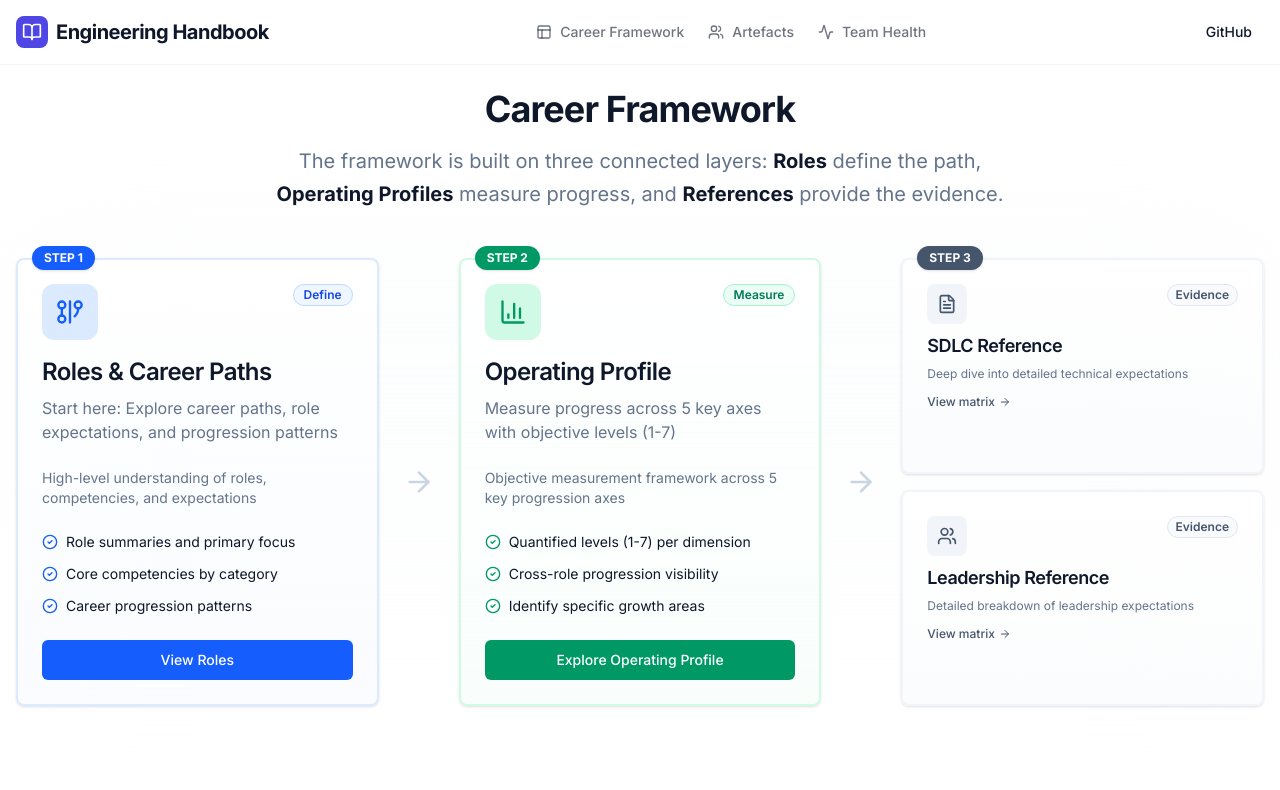
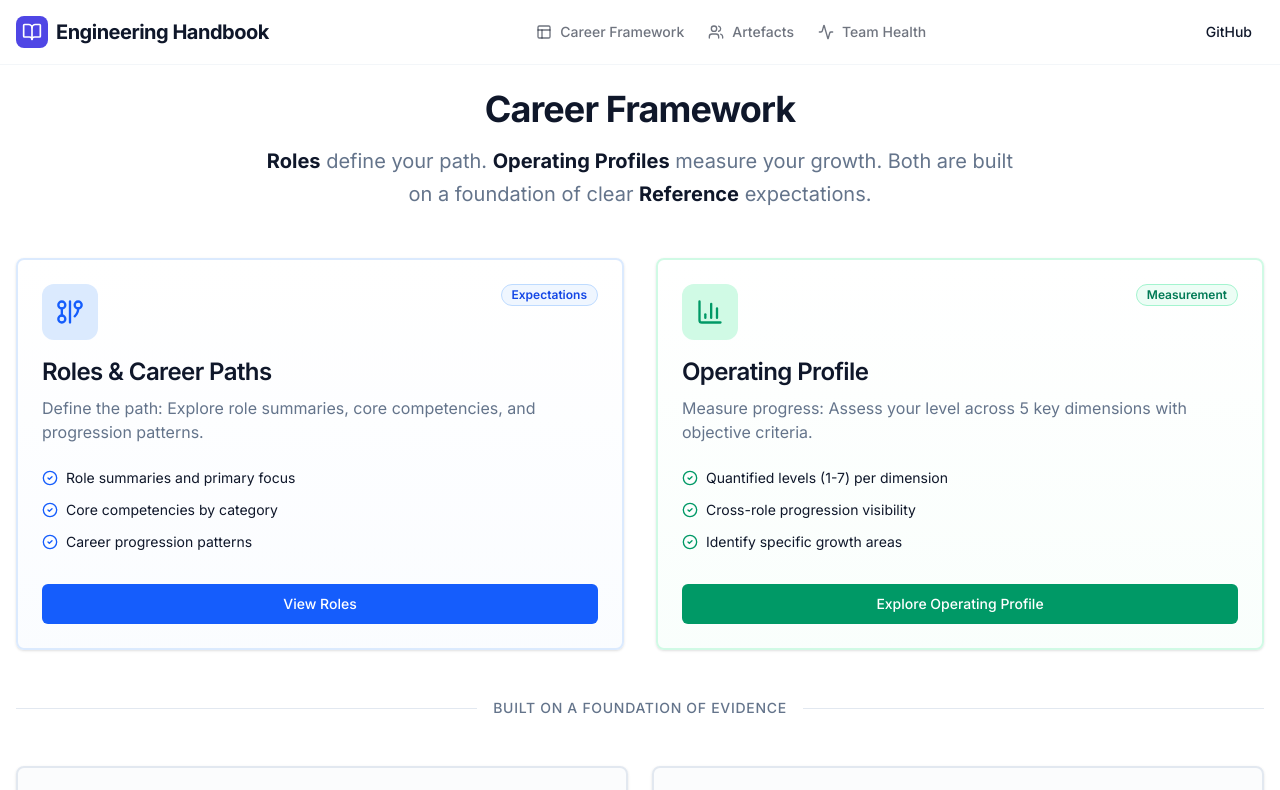
Before and after one commit to samclement/engineering-handbook, a Next.js app: page /career-framework in a window 1280 px wide. Shown: the top 790 px of the page. Built offline with nearby package versions, Linux system fonts and the light colour scheme.

Commit message:
refactor: change career framework landing page layout

```diff
--- a/app/career-framework/page.tsx
+++ b/app/career-framework/page.tsx
@@ -25,20 +25,17 @@ export default function CareerFrameworkPage() {
                 <h1 className="text-3xl font-bold tracking-tight lg:text-4xl">Career Framework</h1>
 
                 <p className="text-xl max-w-3xl text-muted-foreground leading-relaxed mx-auto text-center">
-                    The framework is built on three connected layers: <strong className="text-foreground">Roles</strong> define the path, <strong className="text-foreground">Operating Profiles</strong> measure progress, and <strong className="text-foreground">References</strong> provide the evidence.
+                    <strong className="text-foreground">Roles</strong> define your path. <strong className="text-foreground">Operating Profiles</strong> measure your growth. Both are built on a foundation of clear <strong className="text-foreground">Reference</strong> expectations.
                 </p>
             </div>
 
-            {/* Main Navigation - Primary */}
-            <div className="mb-24 relative">
-                <div className="absolute inset-0 bg-gradient-to-b from-slate-50/50 to-transparent dark:from-slate-950/50 -z-10 rounded-3xl blur-3xl" />
+            {/* Main Layout - 2 Tiers */}
+            <div className="mb-24 space-y-8">
 
-                <div className="grid lg:grid-cols-[1fr_auto_1fr_auto_1fr] gap-6 items-center">
-                    {/* Column 1: Roles & Career Paths */}
+                {/* TIER 1: PRIMARY (Roles & Operating Profile) */}
+                <div className="grid md:grid-cols-2 gap-6 lg:gap-8">
+                    {/* Roles & Career Paths */}
                     <Link href="/career-framework/roles" className="group block h-full relative">
-                        <div className="absolute -top-3 left-4 px-3 py-1 bg-blue-600 text-white text-xs font-bold rounded-full shadow-sm z-10">
-                            STEP 1
-                        </div>
                         <Card className="h-full transition-all duration-300 hover:shadow-xl hover:-translate-y-1 border-2 border-blue-100 dark:border-blue-900/50 bg-gradient-to-b from-white to-blue-50/30 dark:from-slate-950 dark:to-blue-950/10">
                             <CardHeader>
                                 <div className="flex items-start justify-between mb-4">
@@ -46,21 +43,18 @@ export default function CareerFrameworkPage() {
                                         <GitGraph className="w-7 h-7 text-blue-600 dark:text-blue-400" />
                                     </div>
                                     <span className="inline-flex items-center rounded-full border border-blue-200 dark:border-blue-800 px-2.5 py-0.5 text-xs font-semibold transition-colors bg-blue-50 dark:bg-blue-950 text-blue-700 dark:text-blue-300">
-                                        Define
+                                        Expectations
                                     </span>
                                 </div>
                                 <CardTitle className="text-2xl group-hover:text-blue-600 dark:group-hover:text-blue-400 transition-colors mb-2">
                                     Roles & Career Paths
                                 </CardTitle>
                                 <CardDescription className="text-base">
-                                    Start here: Explore career paths, role expectations, and progression patterns
+                                    Define the path: Explore role summaries, core competencies, and progression patterns.
                                 </CardDescription>
                             </CardHeader>
                             <CardContent>
-                                <p className="text-sm text-muted-foreground mb-6">
-                                    High-level understanding of roles, competencies, and expectations
-                                </p>
-                                <ul className="text-sm space-y-3 mb-6">
+                                <ul className="text-sm space-y-3 mb-8">
                                     <li className="flex items-start gap-2">
                                         <CheckCircle2 className="w-4 h-4 text-blue-600 mt-0.5 flex-shrink-0" />
                                         <span>Role summaries and primary focus</span>
@@ -81,16 +75,8 @@ export default function CareerFrameworkPage() {
                         </Card>
                     </Link>
 
-                    {/* Arrow 1 */}
-                    <div className="hidden lg:flex items-center justify-center">
-                        <ArrowLeft className="w-8 h-8 rotate-180 text-slate-300 dark:text-slate-700" />
-                    </div>
-
-                    {/* Column 2: Operating Profile */}
+                    {/* Operating Profile */}
                     <Link href="/career-framework/dimensions" className="group block h-full relative">
-                        <div className="absolute -top-3 left-4 px-3 py-1 bg-emerald-600 text-white text-xs font-bold rounded-full shadow-sm z-10">
-                            STEP 2
-                        </div>
                         <Card className="h-full transition-all duration-300 hover:shadow-xl hover:-translate-y-1 border-2 border-emerald-100 dark:border-emerald-900/50 bg-gradient-to-b from-white to-emerald-50/30 dark:from-slate-950 dark:to-emerald-950/10">
                             <CardHeader>
                                 <div className="flex items-start justify-between mb-4">
@@ -98,21 +84,18 @@ export default function CareerFrameworkPage() {
                                         <BarChart3 className="w-7 h-7 text-emerald-600 dark:text-emerald-400" />
                                     </div>
                                     <span className="inline-flex items-center rounded-full border border-emerald-200 dark:border-emerald-800 px-2.5 py-0.5 text-xs font-semibold transition-colors bg-emerald-50 dark:bg-emerald-950 text-emerald-700 dark:text-emerald-300">
-                                        Measure
+                                        Measurement
                                     </span>
                                 </div>
                                 <CardTitle className="text-2xl group-hover:text-emerald-600 dark:group-hover:text-emerald-400 transition-colors mb-2">
                                     Operating Profile
                                 </CardTitle>
                                 <CardDescription className="text-base">
-                                    Measure progress across 5 key axes with objective levels (1-7)
+                                    Measure progress: Assess your level across 5 key dimensions with objective criteria.
                                 </CardDescription>
                             </CardHeader>
                             <CardContent>
-                                <p className="text-sm text-muted-foreground mb-6">
-                                    Objective measurement framework across 5 key progression axes
-                                </p>
-                                <ul className="text-sm space-y-3 mb-6">
+                                <ul className="text-sm space-y-3 mb-8">
                                     <li className="flex items-start gap-2">
                                         <CheckCircle2 className="w-4 h-4 text-emerald-600 mt-0.5 flex-shrink-0" />
                                         <span>Quantified levels (1-7) per dimension</span>
@@ -132,74 +115,75 @@ export default function CareerFrameworkPage() {
                             </CardContent>
                         </Card>
                     </Link>
-
-                    {/* Arrow 2 */}
-                    <div className="hidden lg:flex items-center justify-center">
-                        <ArrowLeft className="w-8 h-8 rotate-180 text-slate-300 dark:text-slate-700" />
                 </div>
 
-                    {/* Column 3: Reference Layers (SDLC + Leadership stacked) */}
-                    <div className="flex flex-col gap-4 h-full relative">
-                        <div className="absolute -top-3 left-4 px-3 py-1 bg-slate-600 text-white text-xs font-bold rounded-full shadow-sm z-10">
-                            STEP 3
+                {/* Connection / Divider */}
+                <div className="relative py-4 flex items-center justify-center">
+                    <div className="absolute inset-0 flex items-center">
+                        <div className="w-full border-t border-slate-200 dark:border-slate-800"></div>
+                    </div>
+                    <div className="relative bg-background px-4 text-sm text-muted-foreground font-medium uppercase tracking-wider">
+                        Built on a Foundation of Evidence
+                    </div>
                 </div>
 
-                        {/* SDLC Reference - Compact */}
-                        <Link href="/career-framework/sdlc" className="group block flex-1">
-                            <Card className="h-full transition-all duration-300 hover:shadow-lg hover:border-slate-300 dark:hover:border-slate-700 border-2 border-slate-100 dark:border-slate-800 bg-gradient-to-b from-white to-slate-50/50 dark:from-slate-950 dark:to-slate-900/20">
-                                <CardHeader className="pb-3">
-                                    <div className="flex items-start justify-between mb-2">
-                                        <div className="w-10 h-10 rounded-lg bg-slate-100 dark:bg-slate-800 flex items-center justify-center group-hover:bg-slate-200 dark:group-hover:bg-slate-700 transition-colors">
-                                            <FileText className="w-5 h-5 text-slate-600 dark:text-slate-400" />
+                {/* TIER 2: FOUNDATION (References) */}
+                <div className="grid md:grid-cols-2 gap-6">
+                    {/* SDLC Reference */}
+                    <Link href="/career-framework/sdlc" className="group block h-full">
+                        <Card className="h-full transition-all duration-300 hover:shadow-lg hover:border-slate-400 dark:hover:border-slate-600 border-2 border-slate-200 dark:border-slate-800 bg-slate-50/50 dark:bg-slate-900/20">
+                            <CardHeader>
+                                <div className="flex items-start justify-between mb-4">
+                                    <div className="w-12 h-12 rounded-lg bg-white dark:bg-slate-800 border border-slate-200 dark:border-slate-700 flex items-center justify-center group-hover:border-slate-400 transition-colors">
+                                        <FileText className="w-6 h-6 text-slate-600 dark:text-slate-400" />
                                     </div>
-                                        <span className="inline-flex items-center rounded-full border border-slate-200 dark:border-slate-700 px-2 py-0.5 text-xs font-semibold transition-colors bg-slate-50 dark:bg-slate-900 text-slate-600 dark:text-slate-400">
-                                            Evidence
+                                    <span className="inline-flex items-center rounded-full border border-slate-200 dark:border-slate-700 px-2.5 py-0.5 text-xs font-semibold transition-colors bg-white dark:bg-slate-800 text-slate-600 dark:text-slate-400">
+                                        Reference
                                     </span>
                                 </div>
-                                    <CardTitle className="text-lg group-hover:text-slate-700 dark:group-hover:text-slate-300 transition-colors">
+                                <CardTitle className="text-xl group-hover:text-slate-800 dark:group-hover:text-slate-200 transition-colors">
                                     SDLC Reference
                                 </CardTitle>
-                                    <CardDescription className="text-xs">
-                                        Deep dive into detailed technical expectations
+                                <CardDescription>
+                                    Detailed technical expectations and evidence for SDLC competencies.
                                 </CardDescription>
                             </CardHeader>
-                                <CardContent className="pt-0">
-                                    <div className="flex items-center text-xs font-medium text-slate-600 dark:text-slate-400">
-                                        <span>View matrix</span>
-                                        <ArrowLeft className="ml-1 h-3 w-3 rotate-180 group-hover:translate-x-1 transition-transform" />
+                            <CardContent>
+                                <div className="flex items-center text-sm font-medium text-slate-600 dark:text-slate-400 group-hover:text-slate-900 dark:group-hover:text-slate-200 transition-colors">
+                                    <span>View SDLC Matrix</span>
+                                    <ArrowLeft className="ml-2 h-4 w-4 rotate-180 group-hover:translate-x-1 transition-transform" />
                                 </div>
                             </CardContent>
                         </Card>
                     </Link>
 
-                        {/* Leadership Reference - Compact */}
-                        <Link href="/career-framework/leadership" className="group block flex-1">
-                            <Card className="h-full transition-all duration-300 hover:shadow-lg hover:border-slate-300 dark:hover:border-slate-700 border-2 border-slate-100 dark:border-slate-800 bg-gradient-to-b from-white to-slate-50/50 dark:from-slate-950 dark:to-slate-900/20">
-                                <CardHeader className="pb-3">
-                                    <div className="flex items-start justify-between mb-2">
-                                        <div className="w-10 h-10 rounded-lg bg-slate-100 dark:bg-slate-800 flex items-center justify-center group-hover:bg-slate-200 dark:group-hover:bg-slate-700 transition-colors">
-                                            <Users className="w-5 h-5 text-slate-600 dark:text-slate-400" />
+                    {/* Leadership Reference */}
+                    <Link href="/career-framework/leadership" className="group block h-full">
+                        <Card className="h-full transition-all duration-300 hover:shadow-lg hover:border-slate-400 dark:hover:border-slate-600 border-2 border-slate-200 dark:border-slate-800 bg-slate-50/50 dark:bg-slate-900/20">
+                            <CardHeader>
+                                <div className="flex items-start justify-between mb-4">
+                                    <div className="w-12 h-12 rounded-lg bg-white dark:bg-slate-800 border border-slate-200 dark:border-slate-700 flex items-center justify-center group-hover:border-slate-400 transition-colors">
+                                        <Users className="w-6 h-6 text-slate-600 dark:text-slate-400" />
                                     </div>
-                                        <span className="inline-flex items-center rounded-full border border-slate-200 dark:border-slate-700 px-2 py-0.5 text-xs font-semibold transition-colors bg-slate-50 dark:bg-slate-900 text-slate-600 dark:text-slate-400">
-                                            Evidence
+                                    <span className="inline-flex items-center rounded-full border border-slate-200 dark:border-slate-700 px-2.5 py-0.5 text-xs font-semibold transition-colors bg-white dark:bg-slate-800 text-slate-600 dark:text-slate-400">
+                                        Reference
                                     </span>
                                 </div>
-                                    <CardTitle className="text-lg group-hover:text-slate-700 dark:group-hover:text-slate-300 transition-colors">
+                                <CardTitle className="text-xl group-hover:text-slate-800 dark:group-hover:text-slate-200 transition-colors">
                                     Leadership Reference
                                 </CardTitle>
-                                    <CardDescription className="text-xs">
-                                        Detailed breakdown of leadership expectations
+                                <CardDescription>
+                                    Detailed breakdown of leadership expectations and influence spheres.
                                 </CardDescription>
                             </CardHeader>
-                                <CardContent className="pt-0">
-                                    <div className="flex items-center text-xs font-medium text-slate-600 dark:text-slate-400">
-                                        <span>View matrix</span>
-                                        <ArrowLeft className="ml-1 h-3 w-3 rotate-180 group-hover:translate-x-1 transition-transform" />
+                            <CardContent>
+                                <div className="flex items-center text-sm font-medium text-slate-600 dark:text-slate-400 group-hover:text-slate-900 dark:group-hover:text-slate-200 transition-colors">
+                                    <span>View Leadership Matrix</span>
+                                    <ArrowLeft className="ml-2 h-4 w-4 rotate-180 group-hover:translate-x-1 transition-transform" />
                                 </div>
                             </CardContent>
                         </Card>
                     </Link>
-                    </div>
                 </div>
             </div>
 
```
Lines whose indentation alone changed are shown as unchanged.
